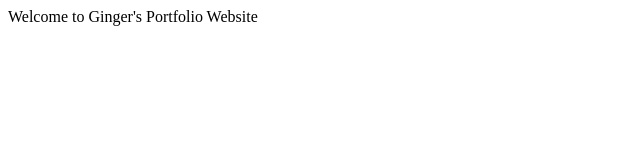
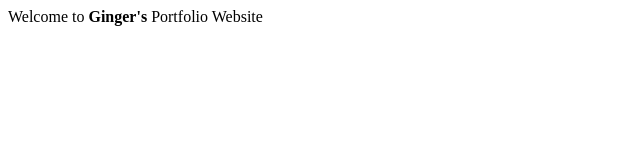
Before and after one commit to Ginger-2003/Ginger-2003.github.io, a plain HTML site: page index.html in a window 1280 px wide. Shown: the full height of the page, 0-640 px from the left. Drawn offline with Linux system fonts and the light colour scheme.

Commit message:
Update index.html

```diff
--- a/index.html
+++ b/index.html
@@ -2,10 +2,10 @@
 <html>
     <head>
         <meta charset="utf-8">
-        <title>HTML basics</title>
+        <title>Ginger's Programming Portfolio</title>
     </head>
     <body>
-Welcome to Ginger's Portfolio Website
+        Welcome to <strong>Ginger's</strong> Portfolio Website
 
     </body>
 </html>
```
